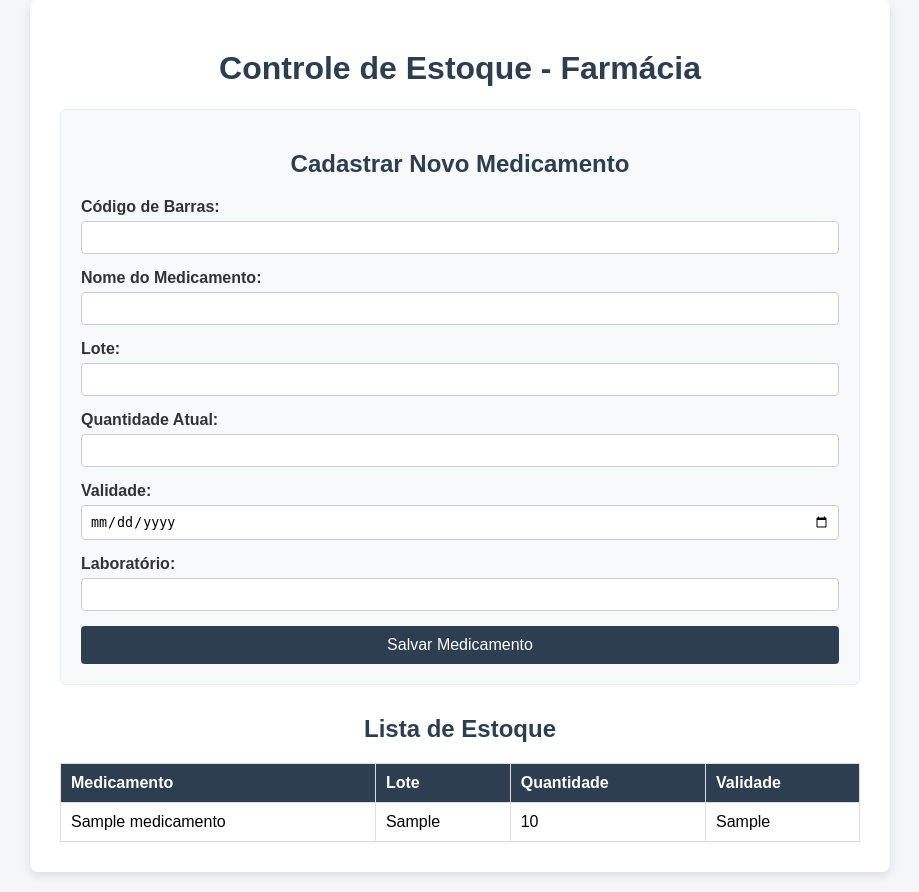
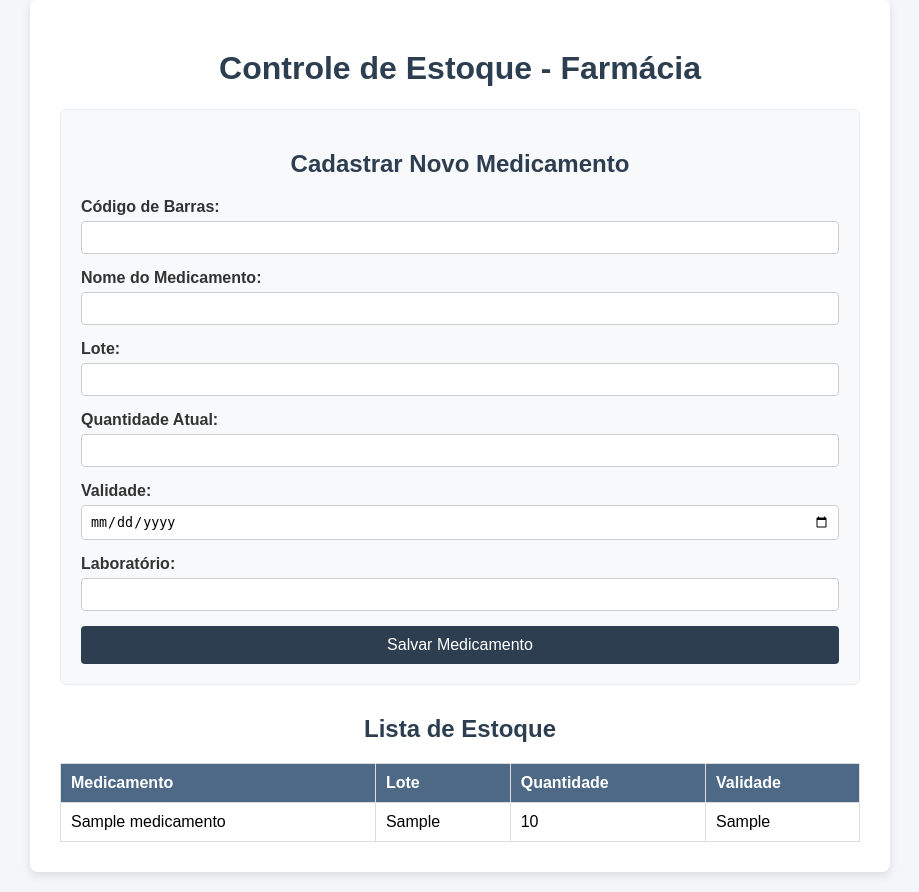
Before and after one commit to JVictorCastro-22/sistema_farmacia, a Flask app: page / in a window 1280 px wide. Shown: the part 21-913 px from the top of the page, without its empty margins (180-1099 px from the left). Run offline with Flask 3, Linux system fonts and the light colour scheme; tables that the repository leaves empty or names only in its code hold one stand-in row (values such as "Sample post").

Commit message:
Alterei a cor da barra de descrição

```diff
--- a/templates/index.html
+++ b/templates/index.html
@@ -70,7 +70,7 @@
             text-align: left;
         }
         th {
-            background-color: #2c3e50;
+            background-color: #4e6985;
             color: white;
         }
     </style>
```
